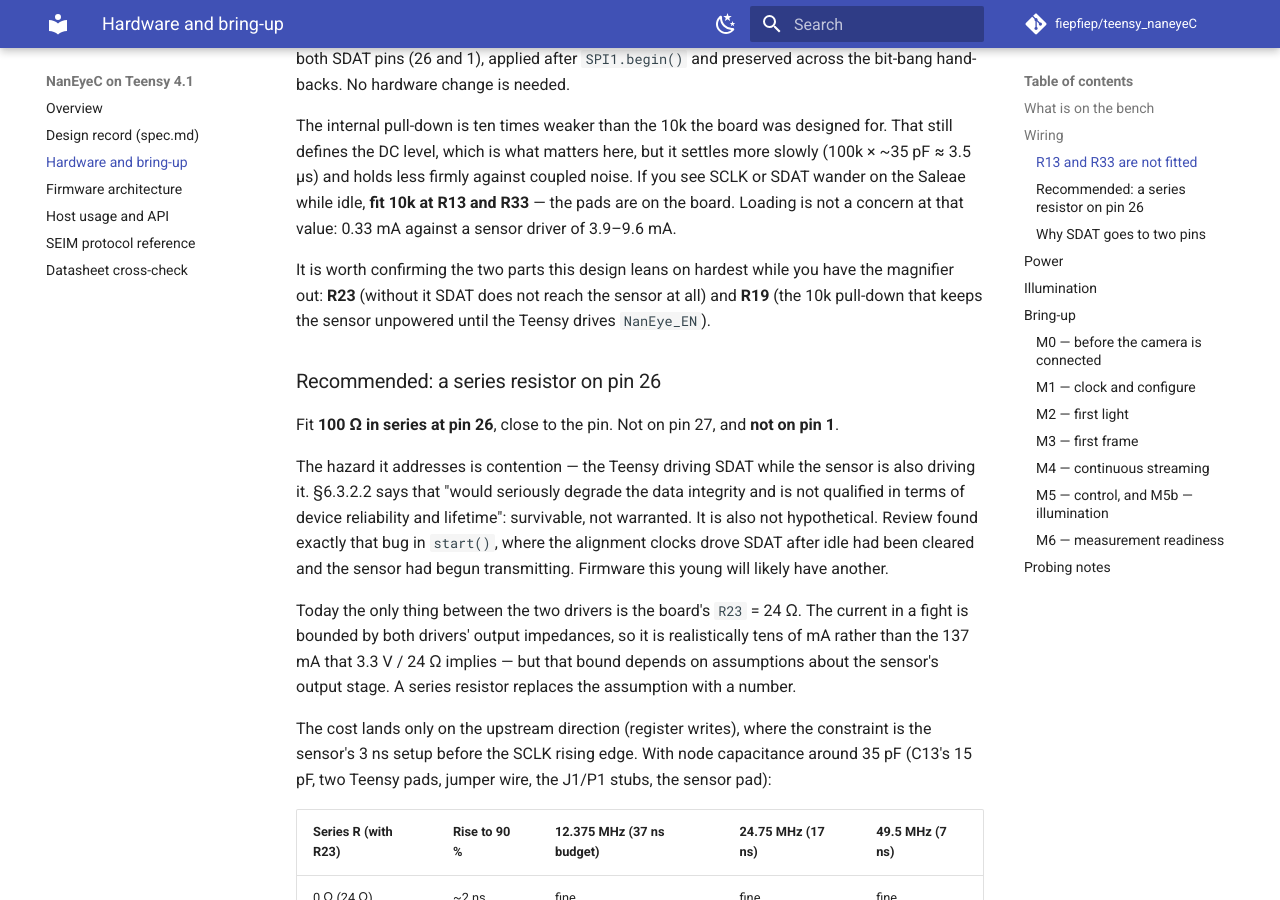
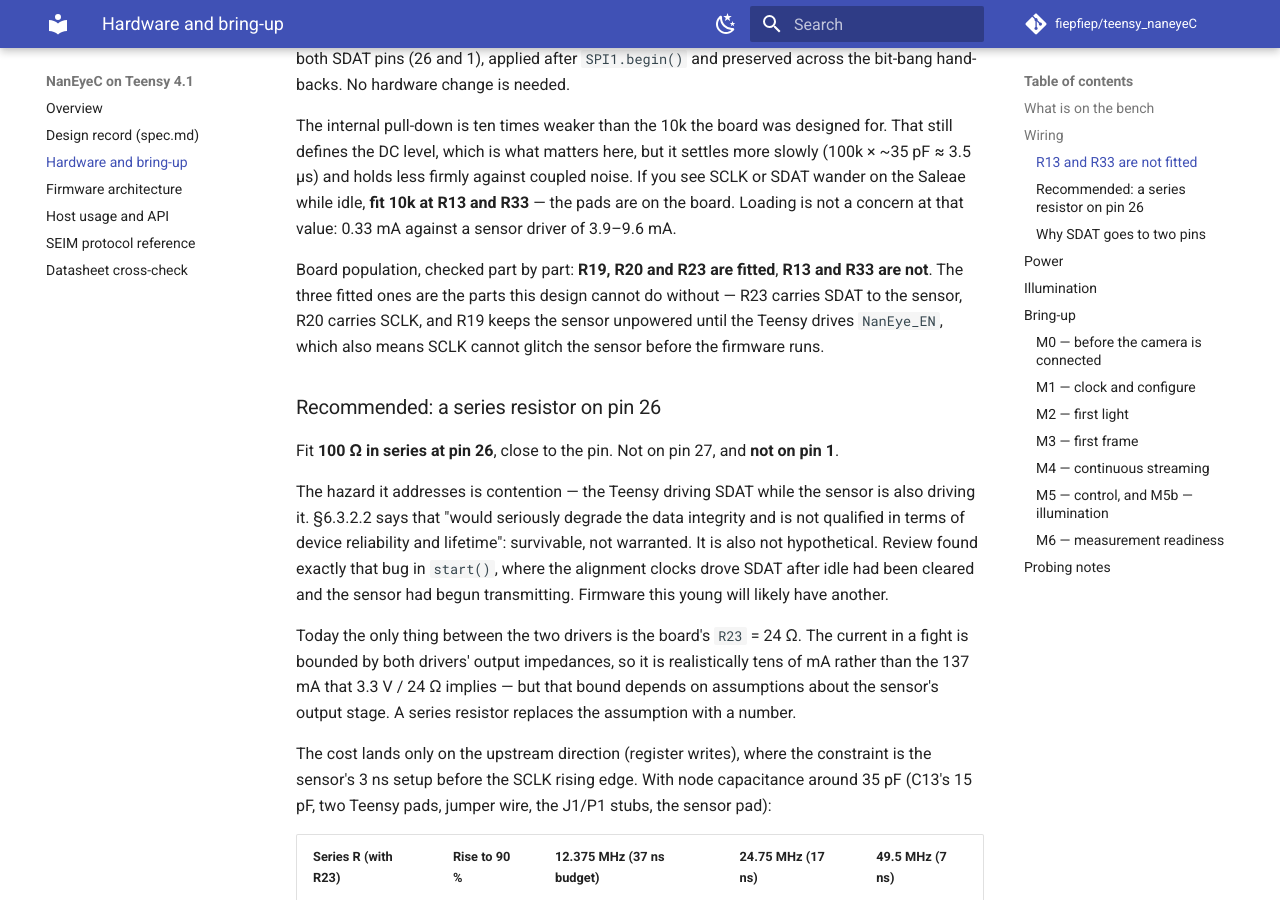
Before and after one commit to fiepfiep/teensy_naneyeC, an MkDocs documentation site: the page built from docs/hardware.md, in a window 1280 px wide and 900 px high, scrolled down 1236 px. Built offline with MkDocs 1.6.1 and Material for MkDocs 9.7.7, drawn with Linux system fonts in a browser that asks for light colours; comment, search, counter and statistics services are not loaded.

Commit message:
Record confirmed board population: R19, R20, R23 fitted
Checked part by part rather than assumed. The three fitted ones are those the
design cannot do without: R23 carries SDAT, R20 carries SCLK, and R19 holds the
sensor unpowered until the Teensy drives NanEye_EN -- which also rules out SCLK
glitching the sensor before firmware runs, the one gap the pad pull-downs could
not cover. R13 and R33 remain unfitted.

Co-Authored-By: Claude Opus 5 <noreply@anthropic.com>

```diff
--- a/docs/hardware.md
+++ b/docs/hardware.md
@@ -51,9 +51,10 @@ still defines the DC level, which is what matters here, but it settles more slow
 SDAT wander on the Saleae while idle, **fit 10k at R13 and R33** — the pads are on the
 board. Loading is not a concern at that value: 0.33 mA against a sensor driver of 3.9–9.6 mA.
 
-It is worth confirming the two parts this design leans on hardest while you have the
-magnifier out: **R23** (without it SDAT does not reach the sensor at all) and **R19** (the
-10k pull-down that keeps the sensor unpowered until the Teensy drives `NanEye_EN`).
+Board population, checked part by part: **R19, R20 and R23 are fitted**, **R13 and R33 are
+not**. The three fitted ones are the parts this design cannot do without — R23 carries SDAT
+to the sensor, R20 carries SCLK, and R19 keeps the sensor unpowered until the Teensy drives
+`NanEye_EN`, which also means SCLK cannot glitch the sensor before the firmware runs.
 
 ### Recommended: a series resistor on pin 26
 
```
Also changed, not shown: spec.md (+1 -1 lines).
